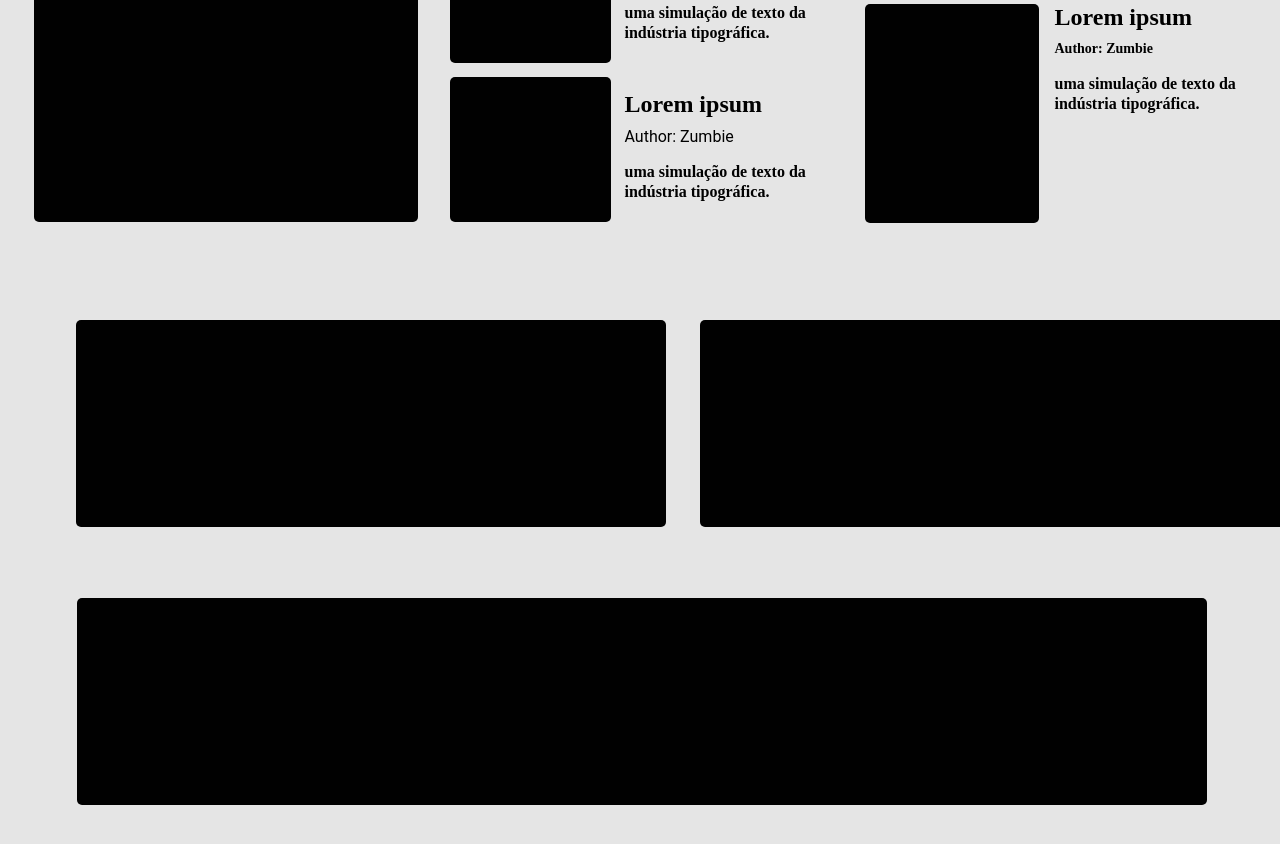
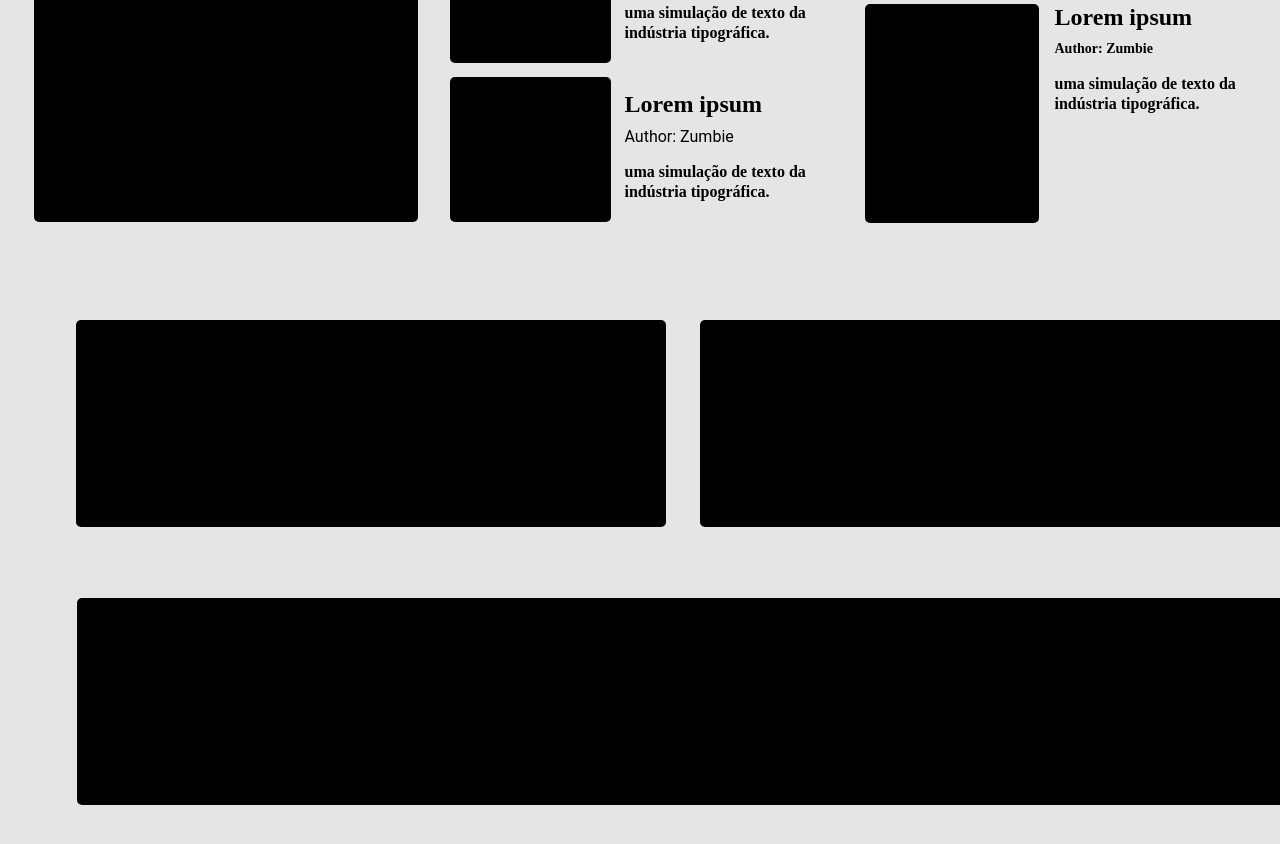
Before and after one commit to RamonMontanari/layout-com-flex-box, a plain HTML site: page index.html in a window 1280 px wide. Shown: the part 813-1657 px from the top of the page. Drawn offline with Linux system fonts and the light colour scheme.

Commit message:
Update index.html

```diff
--- a/index.html
+++ b/index.html
@@ -132,8 +132,8 @@
       </section>
     </main>
     <!---------- FOOTER ---------->
-    <footer class="final">
-      <div class="rectangle-5"></div>
+    <footer class="rectangle-5">
+
     </footer>
   </body>
 </html>
```
